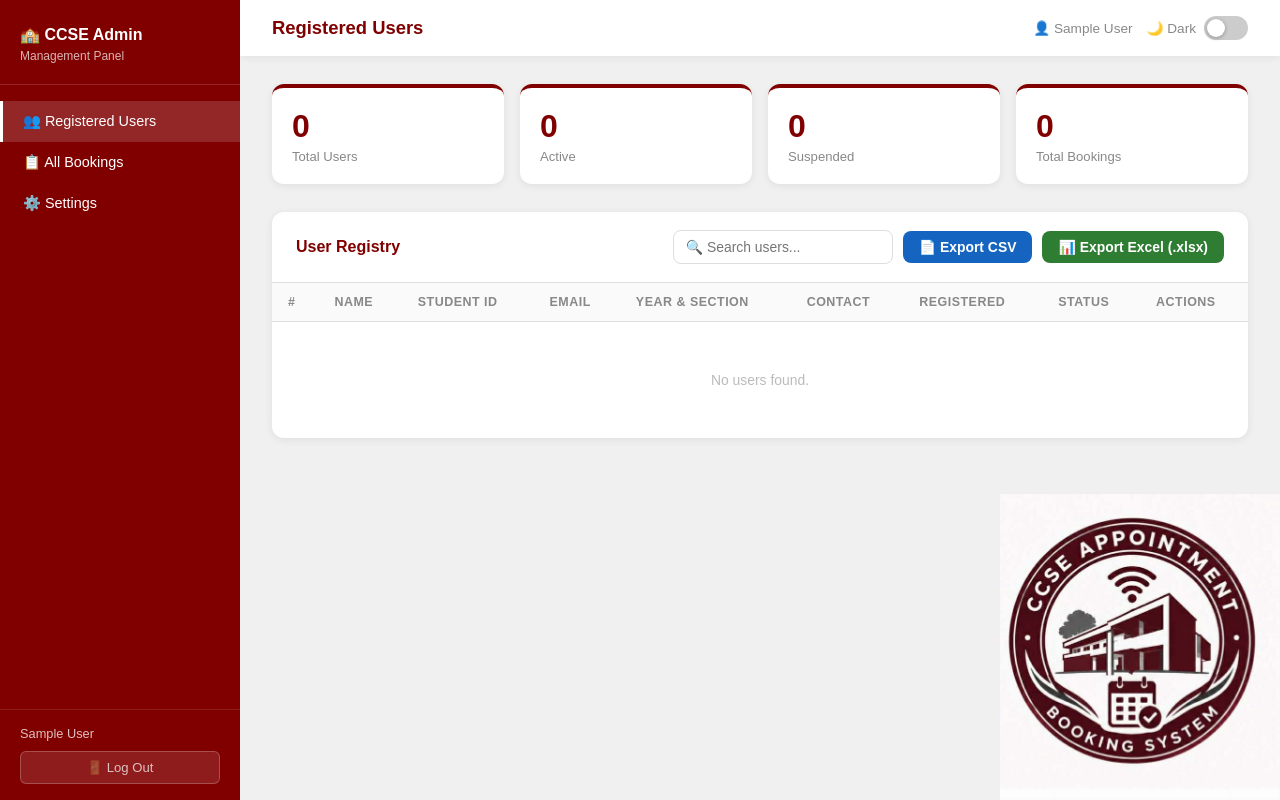
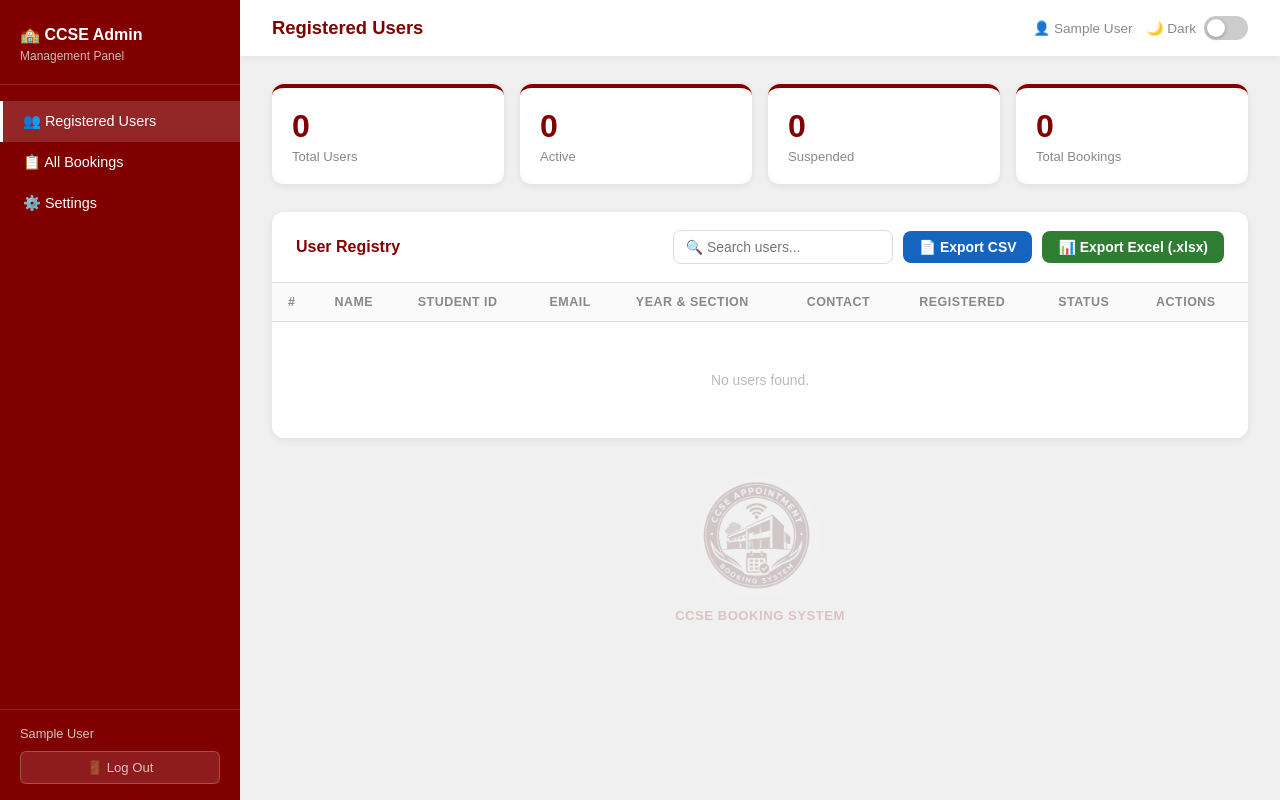
Before and after one commit to greeneni/CCSE, a plain HTML site: page admin.html in a window 1280 px wide. Drawn offline with Linux system fonts and the light colour scheme; sample sign-in values are in the browser's storage.

Commit message:
Update admin.html

```diff
--- a/admin.html
+++ b/admin.html
@@ -350,23 +350,7 @@ body.dark-mode #toggle-track { background: #cc0000 !important; }
 body.dark-mode #toggle-thumb { transform: translateX(20px) !important; }
 body.dark-mode #dark-toggle-label { color: #ff4444 !important; }
 
-/* ── Admin page background image (light mode) ── */
-.main {
-    background-image: url("ccse_logo.jpg");
-    background-size: 280px;
-    background-repeat: no-repeat;
-    background-position: bottom right;
-    background-attachment: fixed;
-    opacity: 1;
-}
-body.dark-mode .main {
-    background-image: url("ccse_logo.jpg");
-    background-size: 280px;
-    background-repeat: no-repeat;
-    background-position: bottom right;
-    background-attachment: fixed;
-    filter: none;
-}
+/* ── Logo watermark removed from background — now shown below tables ── */
 
 /* ── GLOBAL DARK MODE — matches site-wide black/red theme ── */
 body.dark-mode {
@@ -473,6 +457,34 @@ body.dark-mode .btn-confirm { background: #cc0000 !important; }
 html.dark-mode-preload body,
 html.dark-mode-preload { background: #1a1a2e !important; }
 
+
+/* ── Logo footer below tables ── */
+.admin-logo-footer {
+    display: flex;
+    flex-direction: column;
+    align-items: center;
+    justify-content: center;
+    padding: 40px 20px 32px;
+    gap: 10px;
+    opacity: 0.18;
+    pointer-events: none;
+    user-select: none;
+}
+.admin-logo-footer img {
+    width: 120px;
+    height: 120px;
+    border-radius: 50%;
+    object-fit: cover;
+    display: block;
+}
+.admin-logo-footer span {
+    font-size: 0.82rem;
+    color: var(--primary);
+    font-weight: bold;
+    letter-spacing: 0.5px;
+    text-transform: uppercase;
+}
+body.dark-mode .admin-logo-footer span { color: #ff4444; }
 </style>
 </head>
 <body>
@@ -634,6 +646,12 @@ html.dark-mode-preload { background: #1a1a2e !important; }
                     🗑 Clear All Users
                 </button>
             </div>
+        </div>
+
+        <!-- LOGO FOOTER -->
+        <div class="admin-logo-footer">
+            <img src="ccse_logo.jpg" alt="CCSE Logo">
+            <span>CCSE Booking System</span>
         </div>
 
     </div>
```
